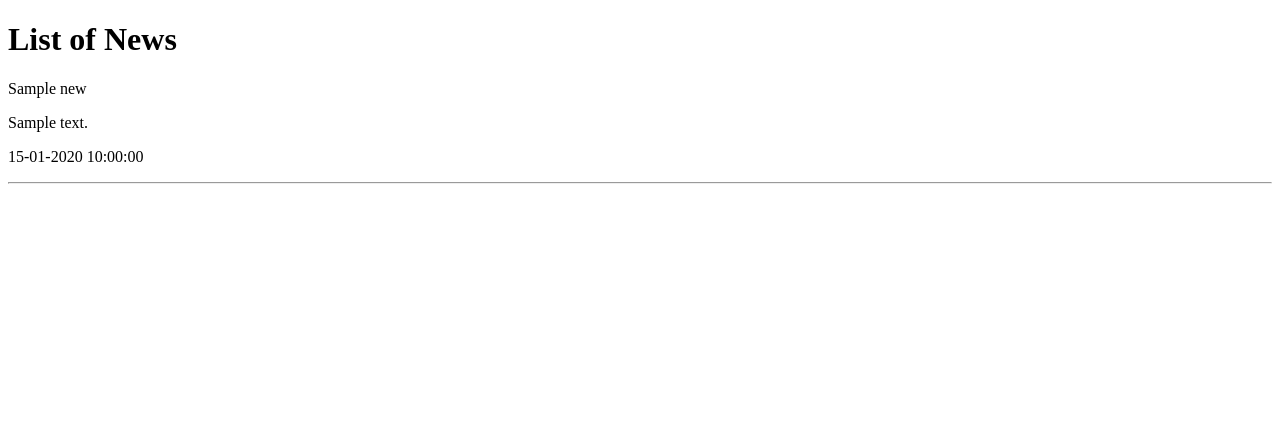
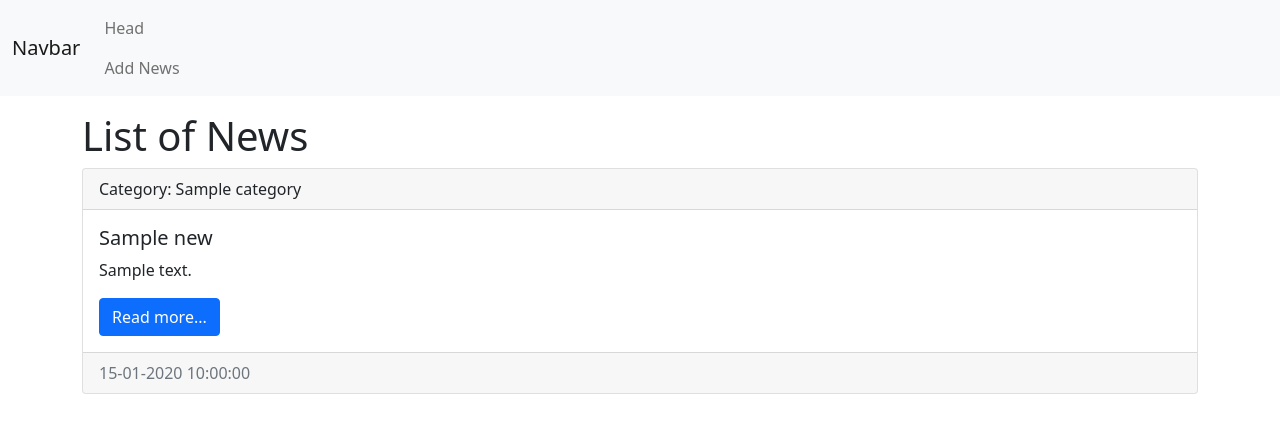
Before and after one commit to veter-v/news_site, a Django app: page / in a window 1280 px wide. Shown: the top 433 px of the page. Run offline with Django 4.2, Linux system fonts and the light colour scheme; tables that the repository leaves empty hold one stand-in row (values such as "Sample post").

Commit message:
Updated index.html with bootstrap

```diff
--- a/news_site/news/apps.py
+++ b/news_site/news/apps.py
@@ -4,3 +4,4 @@ from django.apps import AppConfig
 class NewsConfig(AppConfig):
     default_auto_field = 'django.db.models.BigAutoField'
     name = 'news'
+    verbose_name = 'All news'  # для админки, можем указать, т.к. подключили в settings напрямую
--- a/news_site/news/models.py
+++ b/news_site/news/models.py
@@ -3,12 +3,34 @@ from django.db import models
 
 # Create your models here.
 class News(models.Model):
-    title = models.CharField(max_length=150)
+    title = models.CharField(max_length=150, verbose_name='Name of the news', db_index=True)
     content = models.TextField(blank=True)
-    created_at = models.DateTimeField(auto_now_add=True)  # добавятся дата и время и редактироваться больше не будут
-    updated_at = models.DateTimeField(auto_now=True)  # будут редактироваться при каждом редактирование записи
-    photo = models.ImageField(upload_to='photos/%Y/%m/%d/')  # сохр. путь до img, указ. путь разбивается на папки по д.
+    created_at = models.DateTimeField(auto_now_add=True,
+                                      verbose_name='Publication date')  # добавятся дата и время и ред. больше не будут
+    updated_at = models.DateTimeField(auto_now=True,
+                                      verbose_name='Update date')  # будут редакт. при каждом редактирование записи
+    photo = models.ImageField(upload_to='photos/%Y/%m/%d/',
+                              blank=True)  # сохр. путь до img, указ. путь разбивается на папки по д.
     is_published = models.BooleanField(default=True)
+    category = models.ForeignKey('Category', on_delete=models.PROTECT, null=True, blank=True)
+    # название модели передаём как строку, если она определена позже
 
     def __str__(self):
         return self.title
+
+    class Meta:
+        verbose_name = 'News'  # название новости в ед.ч. в админке
+        verbose_name_plural = 'List of news'  # Название в мн.ч в админке
+        ordering = ['-created_at']
+
+
+class Category(models.Model):
+    title = models.CharField(max_length=150, db_index=True, verbose_name='News category')
+
+    class Meta:
+        verbose_name = 'News category'
+        verbose_name_plural = 'News categories'
+        ordering = ['title']
+
+    def __str__(self):
+        return self.title
--- a/news_site/news/templates/news/index.html
+++ b/news_site/news/templates/news/index.html
@@ -1,18 +1,94 @@
-<!DOCTYPE html>
+<!--<!DOCTYPE html>-->
+<!--<html lang="en">-->
+<!--<head>-->
+<!--    <meta charset="UTF-8">-->
+<!--    <title>{{ title }}</title>-->
+<!--</head>-->
+<!--<body>-->
+<!--<h1>{{ title }}</h1>-->
+<!--{% for item in news %}-->
+<!--    <div>-->
+<!--        <p>{{ item.title }}</p>-->
+<!--        <p>{{ item.content }}</p>-->
+<!--        <p>{{ item.created_at|date:'d-m-Y H:i:s' }}</p>-->
+<!--    </div>-->
+<!--    <hr>-->
+<!--{% endfor %}-->
+<!--</body>-->
+<!--</html>-->
+
+<!doctype html>
 <html lang="en">
 <head>
-    <meta charset="UTF-8">
+    <!-- Required meta tags -->
+    <meta charset="utf-8">
+    <meta name="viewport" content="width=device-width, initial-scale=1">
+
+    <!-- Bootstrap CSS -->
+    <link href="https://cdn.jsdelivr.net/npm/bootstrap@5.1.3/dist/css/bootstrap.min.css" rel="stylesheet"
+          integrity="sha384-1BmE4kWBq78iYhFldvKuhfTAU6auU8tT94WrHftjDbrCEXSU1oBoqyl2QvZ6jIW3" crossorigin="anonymous">
+
     <title>{{ title }}</title>
 </head>
 <body>
-<h1>{{ title }}</h1>
-{% for item in news %}
-    <div>
-        <p>{{ item.title }}</p>
-        <p>{{ item.content }}</p>
-        <p>{{ item.created_at|date:'d-m-Y H:i:s' }}</p>
+
+
+<nav class="navbar navbar-expand-lg navbar-light bg-light">
+    <div class="container-fluid">
+        <a class="navbar-brand" href="/">Navbar</a>
+        <button class="navbar-toggler" type="button" data-bs-toggle="collapse" data-bs-target="#navbarSupportedContent"
+                aria-controls="navbarSupportedContent" aria-expanded="false" aria-label="Toggle navigation">
+            <span class="navbar-toggler-icon"></span>
+        </button>
+        <div class="collapse navbar-collapse" id="navbarSupportedContent">
+            <ul class="navbar-nav me-auto mb-2 mb-lg-0">
+
+                <li class="nav-item">
+                    <a class="nav-link" href="/">Head</a>
+                    <a class="nav-link" href="/">Add News</a>
+                </li>
+            </ul>
+        </div>
     </div>
-    <hr>
-{% endfor %}
+</nav>
+
+<div class="container mt-3">
+    <h1>{{ title }}</h1>
+    <div class="row">
+        <div class="col-md-12">
+            {% for item in news %}
+            <div class="card mb-3">
+                <div class="card-header">
+                    Category: {{ item.category }}
+                </div>
+                <div class="card-body">
+                    <h5 class="card-title">{{item.title}}</h5>
+                    <p class="card-text">{{ item.content }}</p>
+                    <a href="#" class="btn btn-primary">Read more...</a>
+                </div>
+                <div class="card-footer text-muted">
+                    {{ item.created_at|date:"d-m-Y H:i:s" }}
+                </div>
+            </div>
+            {% endfor %}
+        </div>
+    </div>
+</div>
+
+
+<!-- Optional JavaScript; choose one of the two! -->
+
+<!-- Option 1: Bootstrap Bundle with Popper -->
+<script src="https://cdn.jsdelivr.net/npm/bootstrap@5.1.3/dist/js/bootstrap.bundle.min.js"
+        integrity="sha384-ka7Sk0Gln4gmtz2MlQnikT1wXgYsOg+OMhuP+IlRH9sENBO0LRn5q+8nbTov4+1p"
+        crossorigin="anonymous"></script>
+
+<!-- Option 2: Separate Popper and Bootstrap JS -->
+<!--
+<script src="https://cdn.jsdelivr.net/npm/@popperjs/core@2.10.2/dist/umd/popper.min.js"
+integrity="sha384-7+zCNj/IqJ95wo16oMtfsKbZ9ccEh31eOz1HGyDuCQ6wgnyJNSYdrPa03rtR1zdB" crossorigin="anonymous"></script>
+<script src="https://cdn.jsdelivr.net/npm/bootstrap@5.1.3/dist/js/bootstrap.min.js"
+integrity="sha384-QJHtvGhmr9XOIpI6YVutG+2QOK9T+ZnN4kzFN1RtK3zEFEIsxhlmWl5/YESvpZ13" crossorigin="anonymous"></script>
+-->
 </body>
 </html>
--- a/news_site/news/views.py
+++ b/news_site/news/views.py
@@ -4,7 +4,7 @@ from .models import News
 
 
 def index(request):
-    news = News.objects.order_by('-created_at')
+    news = News.objects.all()
     context = {'news': news,
                'title': 'List of News'
                }
```
Also changed, not shown: news_site/news/admin.py (+19 -0 lines).
